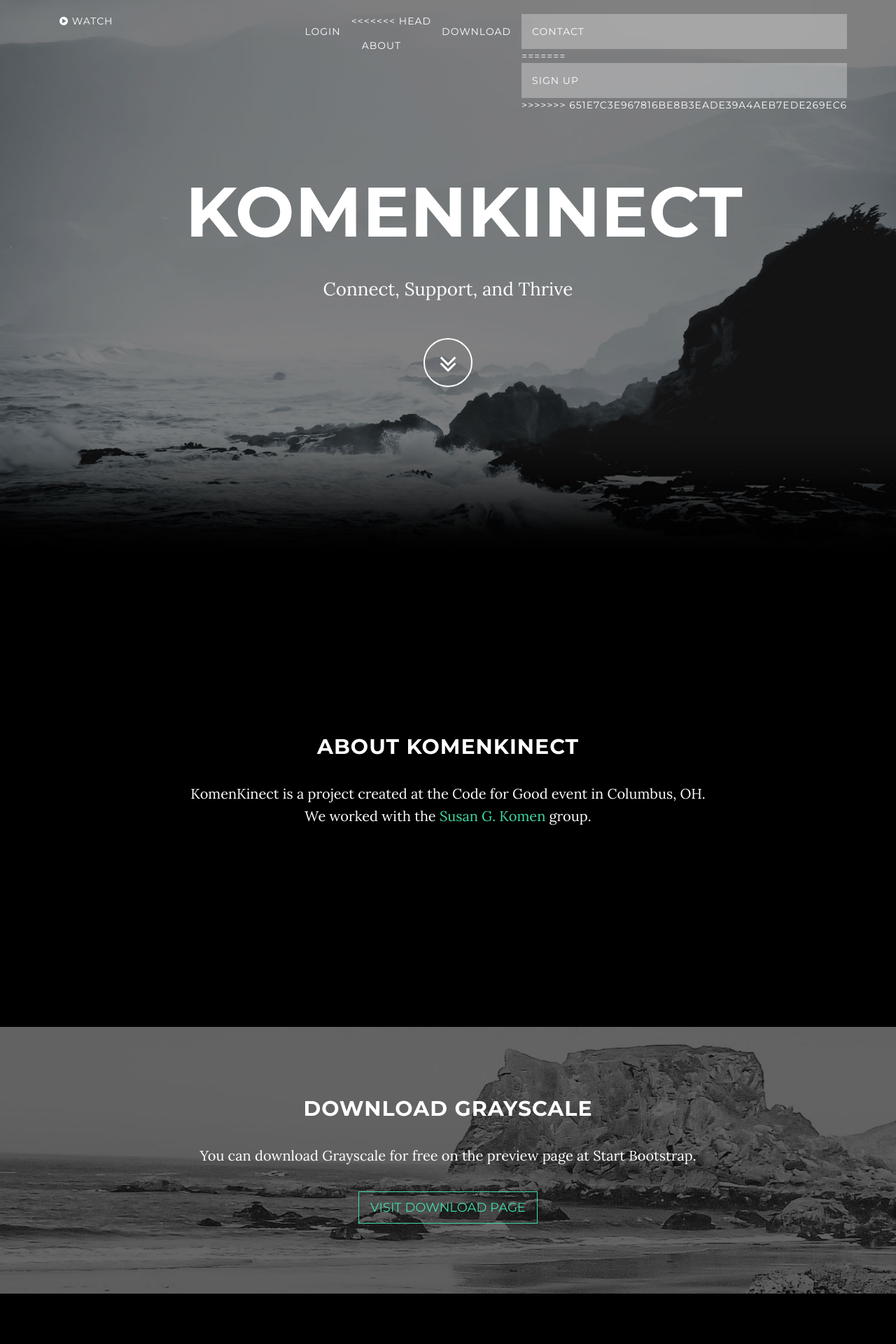
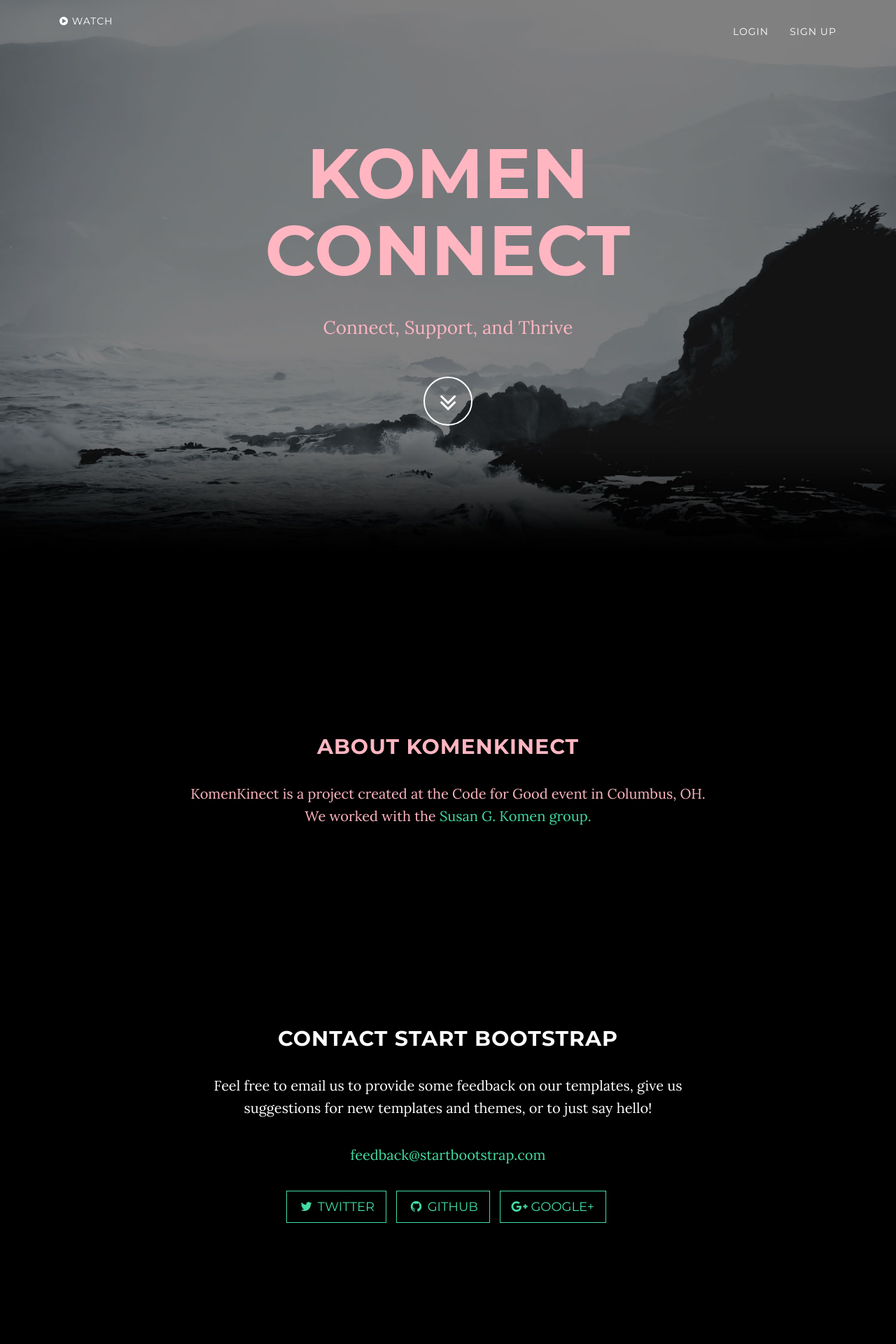
Before and after one commit to Columbus2016/team-5, a Python web app: template templates/index.html in a window 1280 px wide. Shown: the top 1920 px of the page at 70% size. Run offline with Jinja, Linux system fonts and the light colour scheme; the template is opened without the code that fills it, so the values that code supplies are empty; some libraries are stand-ins or nearby versions.

Commit message:
#makecodegreatagain started implementing bootstrap

```diff
--- a/templates/index.html
+++ b/templates/index.html
@@ -9,7 +9,7 @@
     <meta name="description" content="">
     <meta name="author" content="">
 
-    <title>KomenKinect</title>
+
 
             <!-- Bootstrap Core CSS -->
     <link href="https://blackrockdigital.github.io/startbootstrap-grayscale/vendor/bootstrap/css/bootstrap.min.css" rel="stylesheet">
@@ -28,6 +28,7 @@
         <script src="https://oss.maxcdn.com/libs/html5shiv/3.7.0/html5shiv.js"></script>
         <script src="https://oss.maxcdn.com/libs/respond.js/1.4.2/respond.min.js"></script>
     <![endif]-->
+    <title>KomenKinect</title>
 
 </head>
 
@@ -53,21 +54,11 @@
                     <li class="hidden">
                         <a href="#page-top"></a>
                     </li>
-                    <li>
+                    <li style="color:lightpink;">
                         <a class="page-scroll" href={{ url_for('frontend.login_route') }}>Login</a>
                     </li>
-                    <li>
-<<<<<<< HEAD
-                        <a class="page-scroll" href="#about">About</a>
-                    </li>
-                    <li>
-                        <a class="page-scroll" href="#download">Download</a>
-                    </li>
-                    <li>
-                        <a class="page-scroll" href="#contact">Contact</a>
-=======
+                    <li style="color:lightpink;">
                         <a class="page-scroll" href={{ url_for('frontend.signup_route') }}>Sign Up</a>
->>>>>>> 651e7c3e967816be8b3eade39a4aeb7ede269ec6
                     </li>
                 </ul>
             </div>
@@ -82,8 +73,13 @@
             <div class="container">
                 <div class="row">
                     <div class="col-md-8 col-md-offset-2">
-                        <h1 class="brand-heading">KomenKinect</h1>
-                        <p class="intro-text">Connect, Support, and Thrive</p>
+                        <h1 class="brand-heading">
+                            <div align="center" style="color:lightpink;">
+  Komen Connect
+</div>
+                        </h1>
+                        <p class="intro-text" style="color:lightpink;">
+  Connect, Support, and Thrive</p>
                         <a href="#about" class="btn btn-circle page-scroll">
                             <i class="fa fa-angle-double-down animated"></i>
                         </a>
@@ -96,22 +92,9 @@
     <!-- About Section -->
     <section id="about" class="container content-section text-center">
         <div class="row">
-            <div class="col-lg-8 col-lg-offset-2">
+            <div style="color:lightpink"; class="col-lg-8 col-lg-offset-2">
                 <h2>About KomenKinect</h2>
-                <p>KomenKinect is a project created at the Code for Good event in Columbus, OH. We worked with the <a href="http://ww5.komen.org/">Susan G. Komen</a> group.
-            </div>
-        </div>
-    </section>
-
-    <!-- Download Section -->
-    <section id="download" class="content-section text-center">
-        <div class="download-section">
-            <div class="container">
-                <div class="col-lg-8 col-lg-offset-2">
-                    <h2>Download Grayscale</h2>
-                    <p>You can download Grayscale for free on the preview page at Start Bootstrap.</p>
-                    <a href="http://startbootstrap.com/template-overviews/grayscale/" class="btn btn-default btn-lg">Visit Download Page</a>
-                </div>
+                <p> KomenKinect is a project created at the Code for Good event in Columbus, OH. We worked with the <a href="ww5.komen.org"> Susan G. Komen group.</a> </p>
             </div>
         </div>
     </section>
```
Also changed, not shown: 1 other file.
